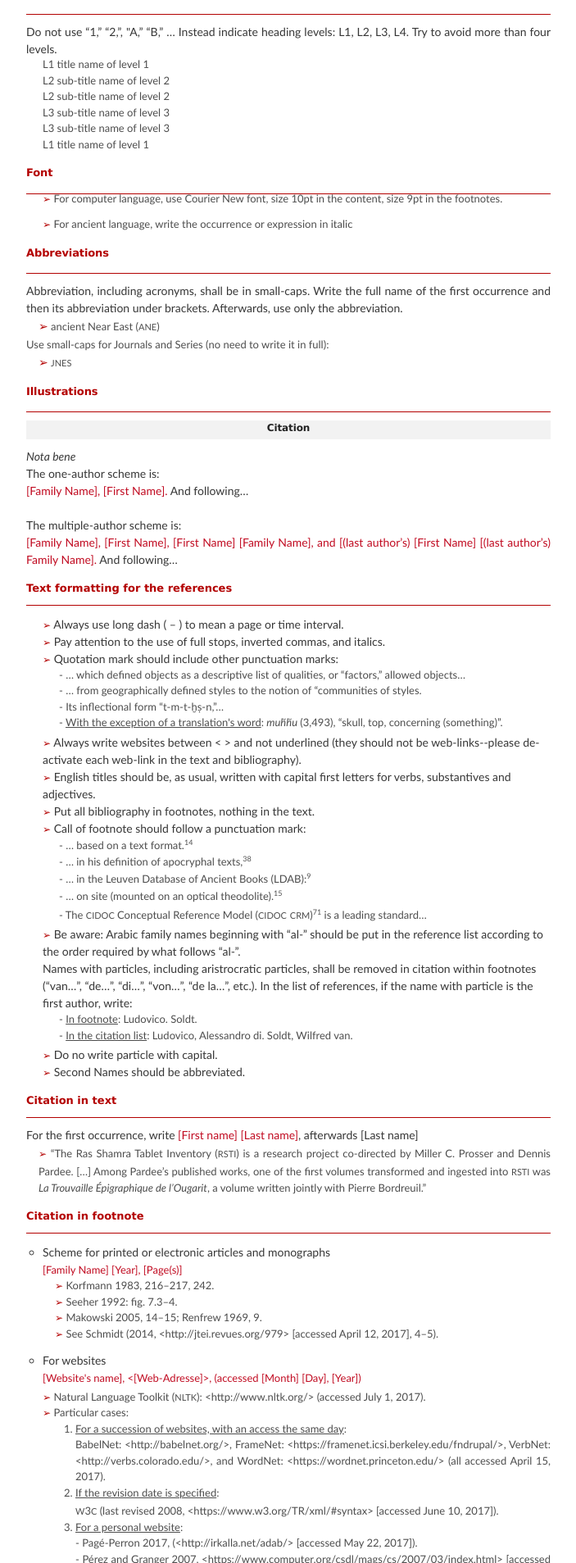
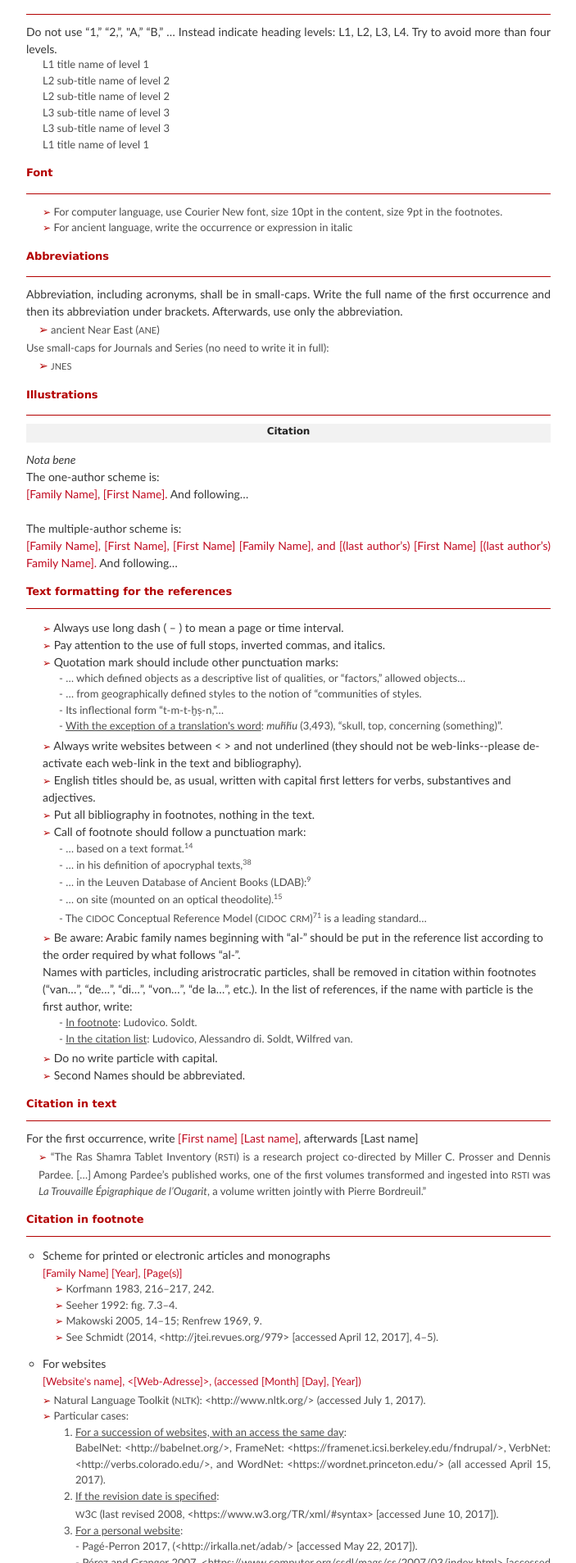
Before and after one commit to vbigot-juloux/ane-research-humanities, a Jekyll site: the page built from docs/Guidelines.md, in a window 1280 px wide. Shown: the part 533-2440 px from the top of the page at 82% size, without its empty margins (288-991 px from the left). Built offline with Jekyll 4.4.1, drawn with Linux system fonts in a browser that asks for light colours; the repository's description, which GitHub fills in, is left out.

Commit message:
Update Guidelines.md

```diff
--- a/docs/Guidelines.md
+++ b/docs/Guidelines.md
@@ -34,9 +34,9 @@ layout: default
 
 <h3 style="color:#b30000;">Font</h3>
 <hr style="height:0; margin:0; background:transparent; border-bottom:0.5px solid #b30000;" />
-<ul style="list-style-type: none; font-size: 13px; color: #4d4d4d; margin-top: -16px">
+<ul style="list-style-type: none; font-size: 13px; color: #4d4d4d;">
   <li style="margin-top: 12px"><span style="color:#b30000; font-size: 12px;">&#x27A2;</span> For computer language, use Courier New font, size 10pt in the content, size 9pt in the footnotes.</li>
-  <li style="margin-top: 12px"><span style="color:#b30000; font-size: 12px;">&#x27A2;</span> For ancient language, write the occurrence or expression in italic</li>
+  <li><span style="color:#b30000; font-size: 12px;">&#x27A2;</span> For ancient language, write the occurrence or expression in italic</li>
   </ul>
 
 <h3 style="color:#b30000;">Abbreviations</h3>
```
